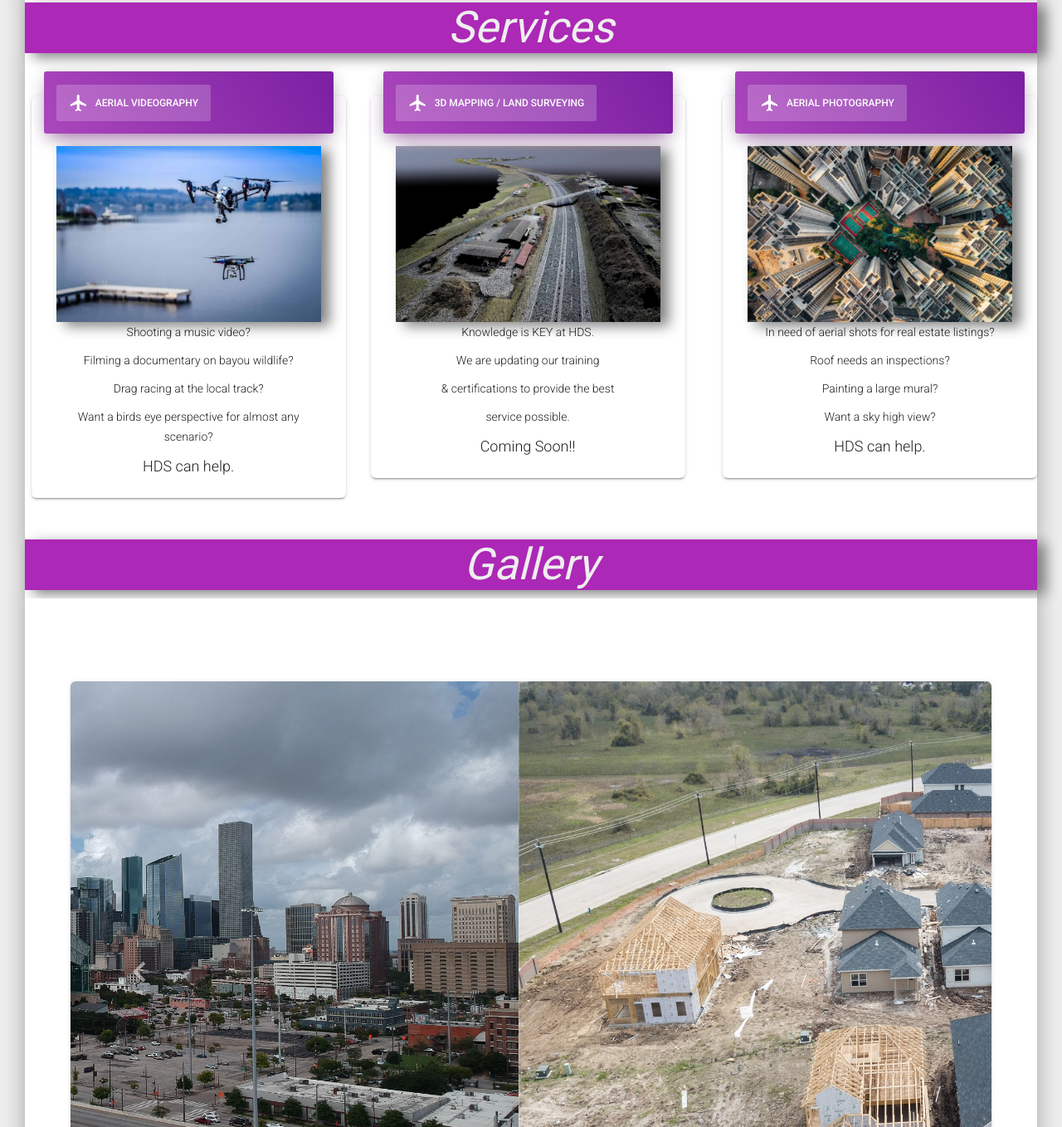
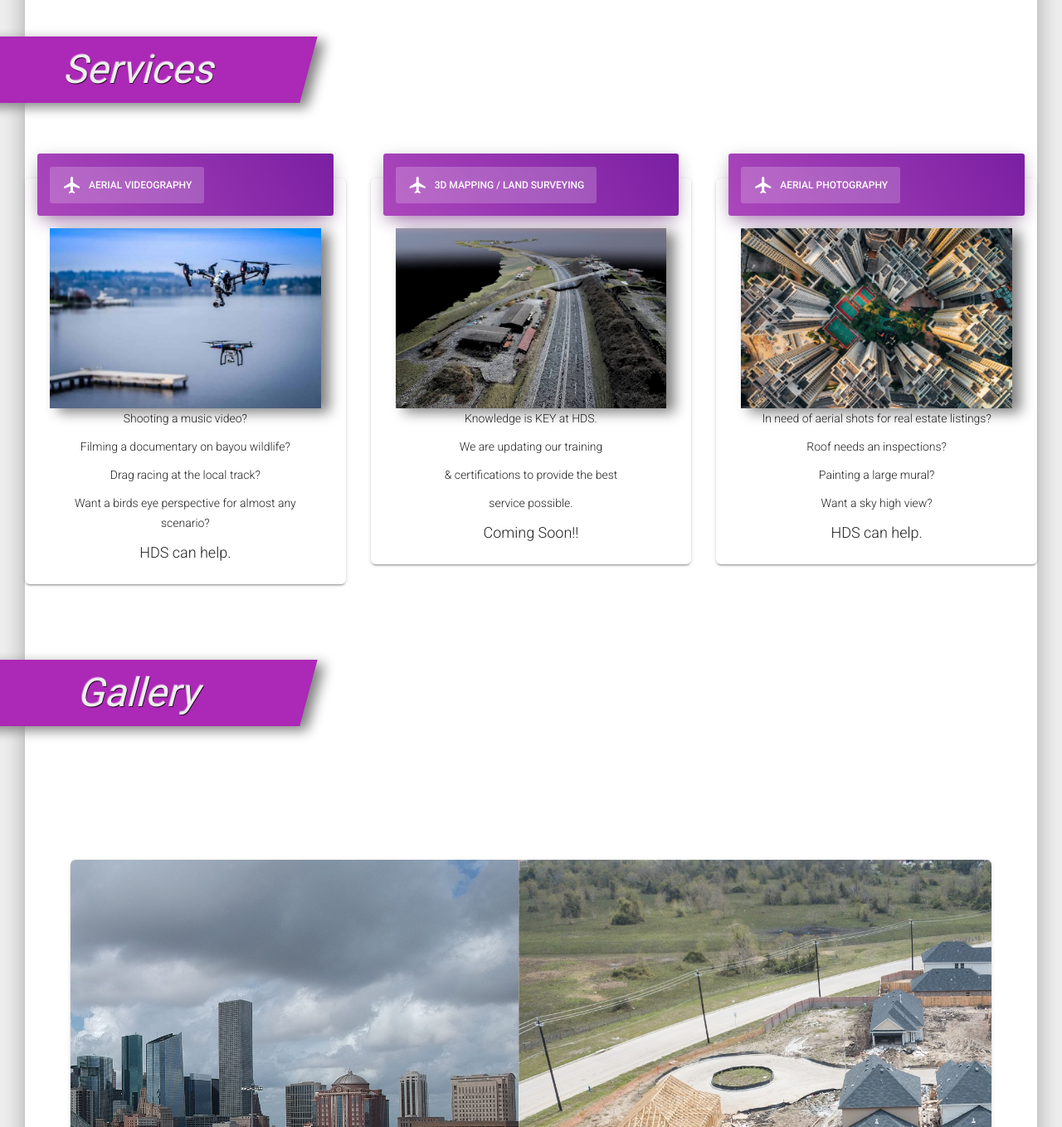
Before and after one commit to SeanB333/HoustonDroneSquad, a website: page index.html in a window 1280 px wide. Shown: the part 747-2105 px from the top of the page at 83% size. Drawn offline with Linux system fonts and the light colour scheme; some packages are replaced by stand-ins of ours.

Commit message:
new mobile changes and card areas

```diff
--- a/assets/demo/demo.css
+++ b/assets/demo/demo.css
@@ -865,30 +865,43 @@
 /* added areas and services */
 
 .secText {
-  color: #EEE;
+color: #EEE;
 background-color: #ac28b6;
 text-align: center;
 font-weight: bolder;
-font-style: italic;
+width: 33%;
+margin-top: 5%;
+margin-bottom: 5%;
+font-size: 3rem;
+transform: skew(-15deg);
+margin-left: -5%;
+padding: 1%;
+text-shadow: -1px -1px 0px rgba(255,255,255,0.3), 1px 1px 0px rgba(0,0,0,0.8);
 }
 
 .air {
-padding-top: 3%;
-padding-left: 2%;
+margin: auto;
+
 }
 
 .mapping {
-padding-top: 3%;
-padding-right: 2%;
+margin: auto;
+
 }
 
 .pic {
-padding-top: 3%;
-padding-left: 2%;
+margin: auto;
+
 }
 
 .shadow {
   box-shadow: 10px 5px 15px grey;
+}
+
+.inShadow {
+  -moz-box-shadow:    inset 0 0 10px #ffffff;
+  -webkit-box-shadow: inset 0 0 10px #ffffff;
+  box-shadow:         inset 0 0 100px #ffffff;
 }
 
 .galleryBack {
--- a/index.html
+++ b/index.html
@@ -208,7 +208,7 @@
       <h1 class="shadow secText">Gallery</h1>
 
       <!--         carousel  -->
-      <div class="section galleryBack" id="carousel">
+      <div class="section galleryBack inShadow" id="carousel">
         <div class="container">
           <div class="row">
             <div class="col-md-12 mr-auto ml-auto">
@@ -282,7 +282,7 @@
         <p>Fully Insured</p>
         <p>LAANC Proficient</p>
         <p>Saftey Oriented</p>
-        <br>
+        <img src="./images/FAA-DRONE-SEAL.png" width="20%">
         <br>
         <p>J.Mayes - Remote Pilot in Command </p>
         <p>tel. 832-303-1557 / email. HoustonDroneSquad@Gmail.com</p>
```
Also changed, not shown: images/FAA-DRONE-SEAL.png (added).
